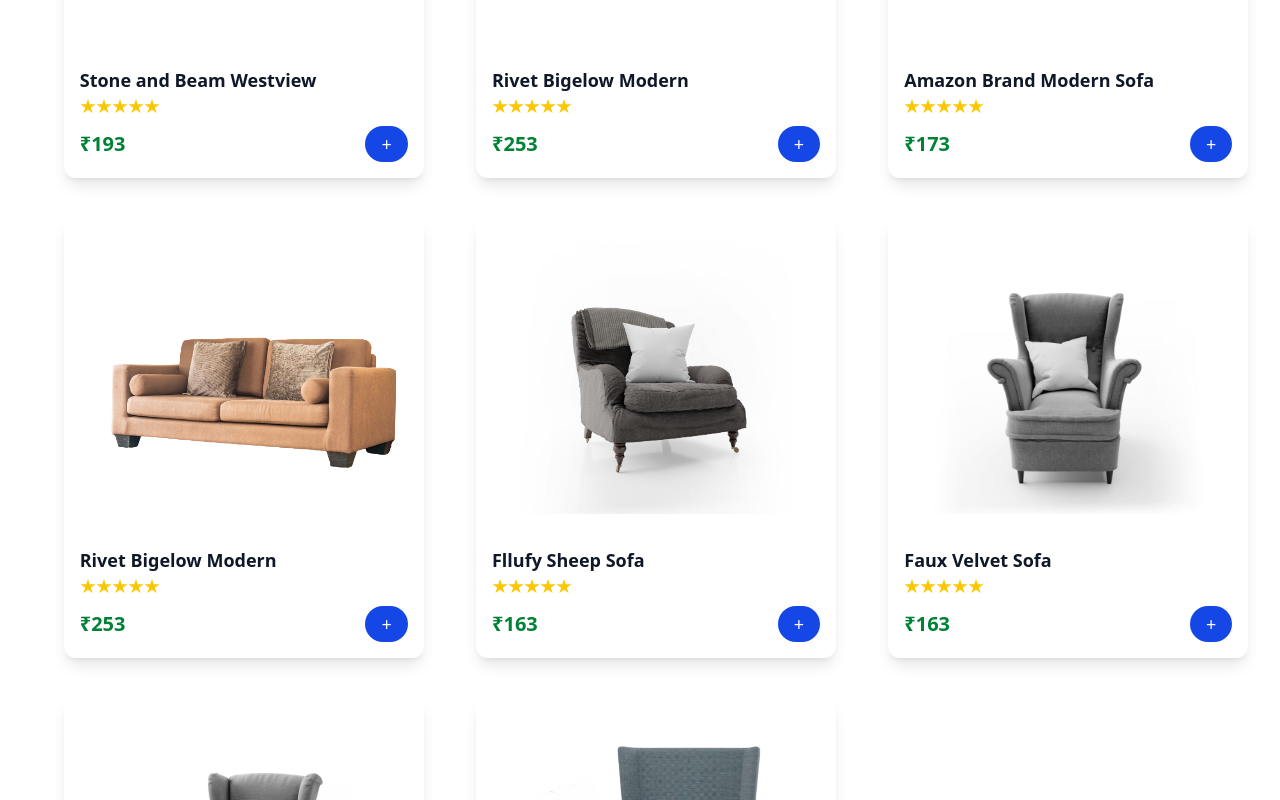
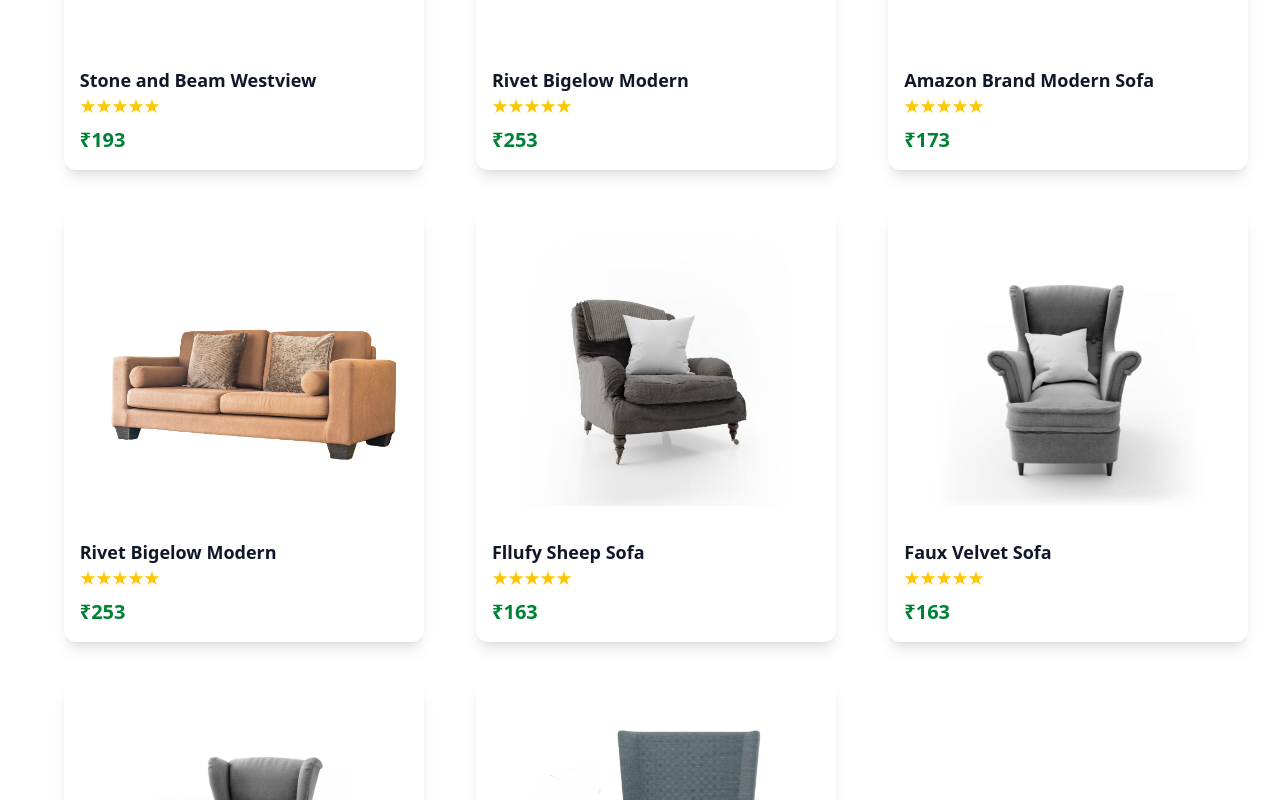
Before and after one commit to duginepallisaiprasad10/E-Commerce, a React (Vite) app in the folder Ecommerce/: page / in a window 1280 px wide. Shown: the part 4260-5060 px from the top of the page. Built offline with nearby package versions, Linux system fonts and the light colour scheme.

Commit message:
third commit

```diff
--- a/Ecommerce/src/Components/BestSales.jsx
+++ b/Ecommerce/src/Components/BestSales.jsx
@@ -87,12 +87,7 @@ export default function BestSales() {
                   <p className="text-xl font-bold text-green-700">
                     ₹{item.price}
                   </p>
-                  <button
-                    onClick={() => handleAddToCart(item)} // ✅ Pass the item to the function
-                    className="bg-blue-700 hover:bg-blue-800 text-white px-4 py-1 rounded-full text-lg font-medium cursor-pointer"
-                  >
-                    +
-                  </button>
+
                 </div>
               </div>
             </div>
--- a/Ecommerce/src/Pages/CartPage.jsx
+++ b/Ecommerce/src/Pages/CartPage.jsx
@@ -105,7 +105,7 @@ export default function CartPage() {
           <hr className="border-gray-300 my-4" />
           <div className="flex justify-between text-xl font-semibold">
             <span>Total Price:</span>
-            <span className="text-black-700">${grandTotal}</span>
+            <span className="text-green-700">${grandTotal}</span>
           </div>
         </div>
       </div>
```
